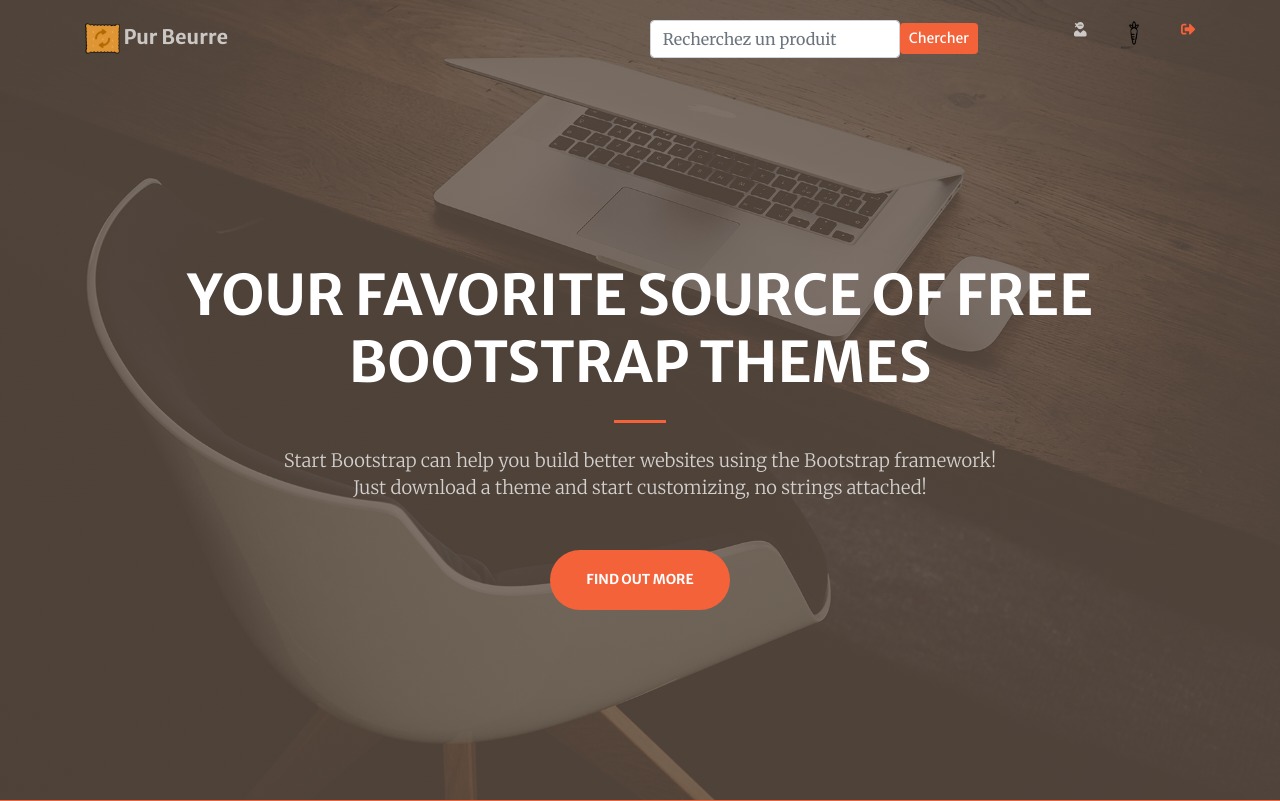
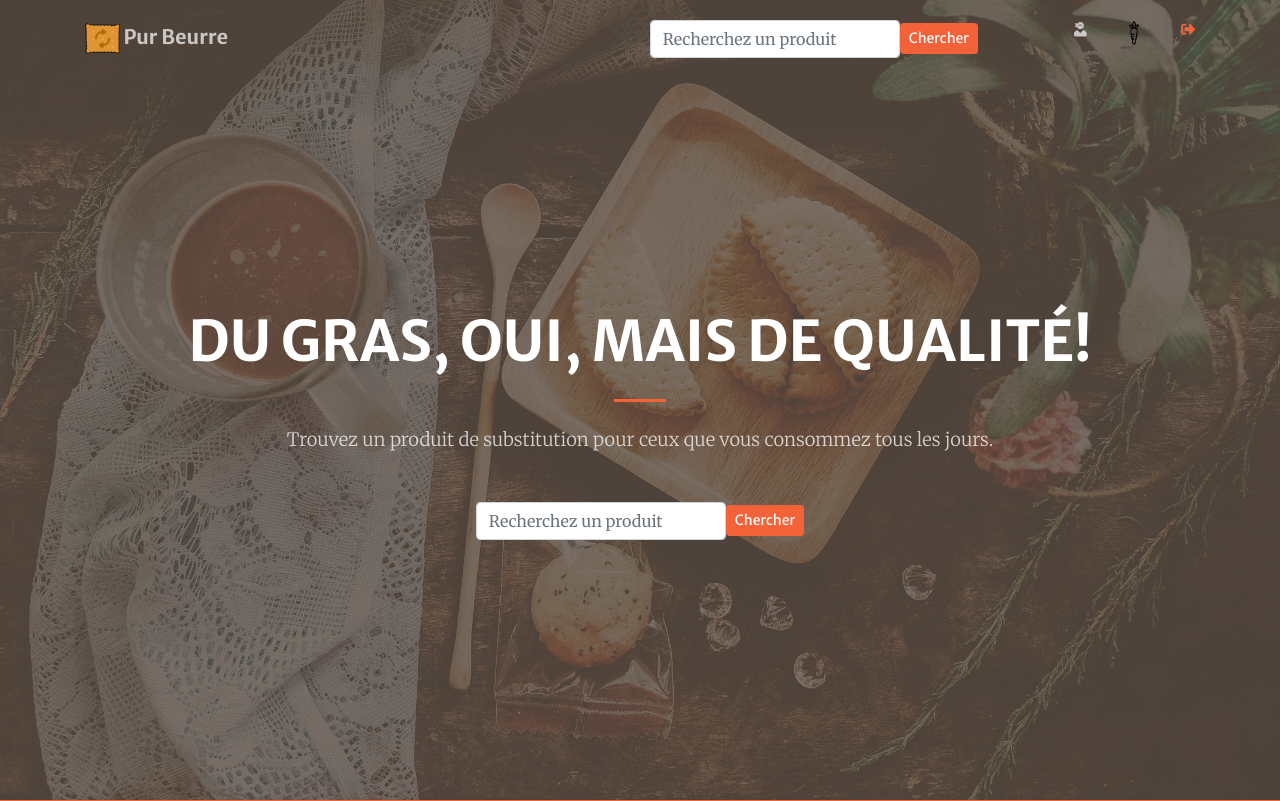
Before and after one commit to oliviernes/oc_P8, a Django app: page / in a window 1280 px wide. Shown: the top 801 px of the page. Run offline with Django 3.2, Linux system fonts and the light colour scheme; some libraries are stand-ins or nearby versions.

Commit message:
Change background and add search bar #4

```diff
--- a/pur_beurre/food_substitute/templates/food_substitute/index.html
+++ b/pur_beurre/food_substitute/templates/food_substitute/index.html
@@ -51,12 +51,22 @@
             <div class="container h-100">
                 <div class="row h-100 align-items-center justify-content-center text-center">
                     <div class="col-lg-10 align-self-end">
-                        <h1 class="text-uppercase text-white font-weight-bold">Your Favorite Source of Free Bootstrap Themes</h1>
+                        <h1 class="text-uppercase text-white font-weight-bold">Du gras, oui, mais de qualité!</h1>
                         <hr class="divider my-4" />
                     </div>
                     <div class="col-lg-8 align-self-baseline">
-                        <p class="text-white-75 font-weight-light mb-5">Start Bootstrap can help you build better websites using the Bootstrap framework! Just download a theme and start customizing, no strings attached!</p>
-                        <a class="btn btn-primary btn-xl js-scroll-trigger" href="#about">Find Out More</a>
+                        <p class="text-white-75 font-weight-light mb-5">Trouvez un produit de substitution pour ceux que vous consommez tous les jours.
+                        </p>
+                        <a class="nav-item" style="margin-right:5rem">
+                            <form class="form-inline justify-content-center">
+                            <div class="form-group">
+                            <input type="text" style="width:250px" class="input-sm form-control"
+                            placeholder="Recherchez un produit">
+                            </div>
+                            <button type="submit" class="btn btn-primary btn-sm"><span
+                            class="glyphicon glyphicon-eye-open"></span> Chercher</button>
+                            </form>
+                        </a>
                     </div>
                 </div>
             </div>
```
Also changed, not shown: pur_beurre/food_substitute/static/food_substitute/assets/img/bg-masthead.jpg.
